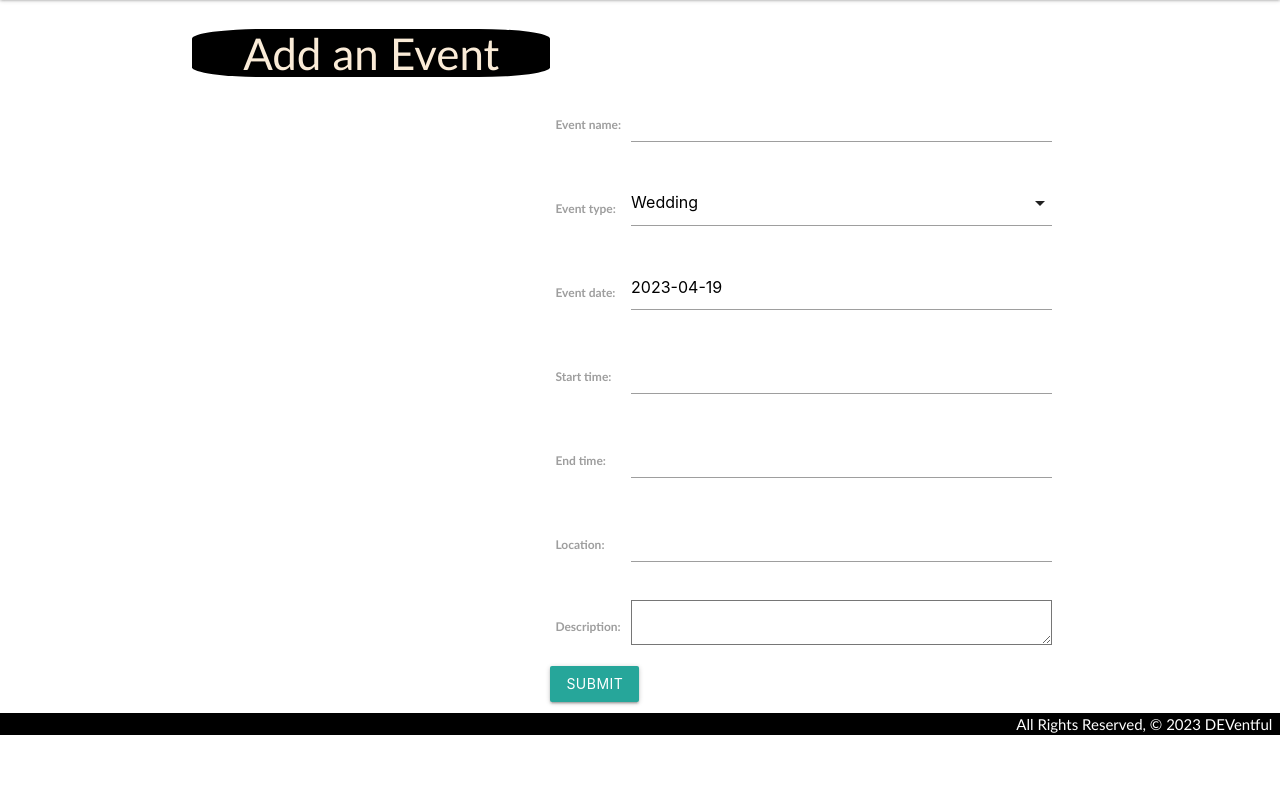
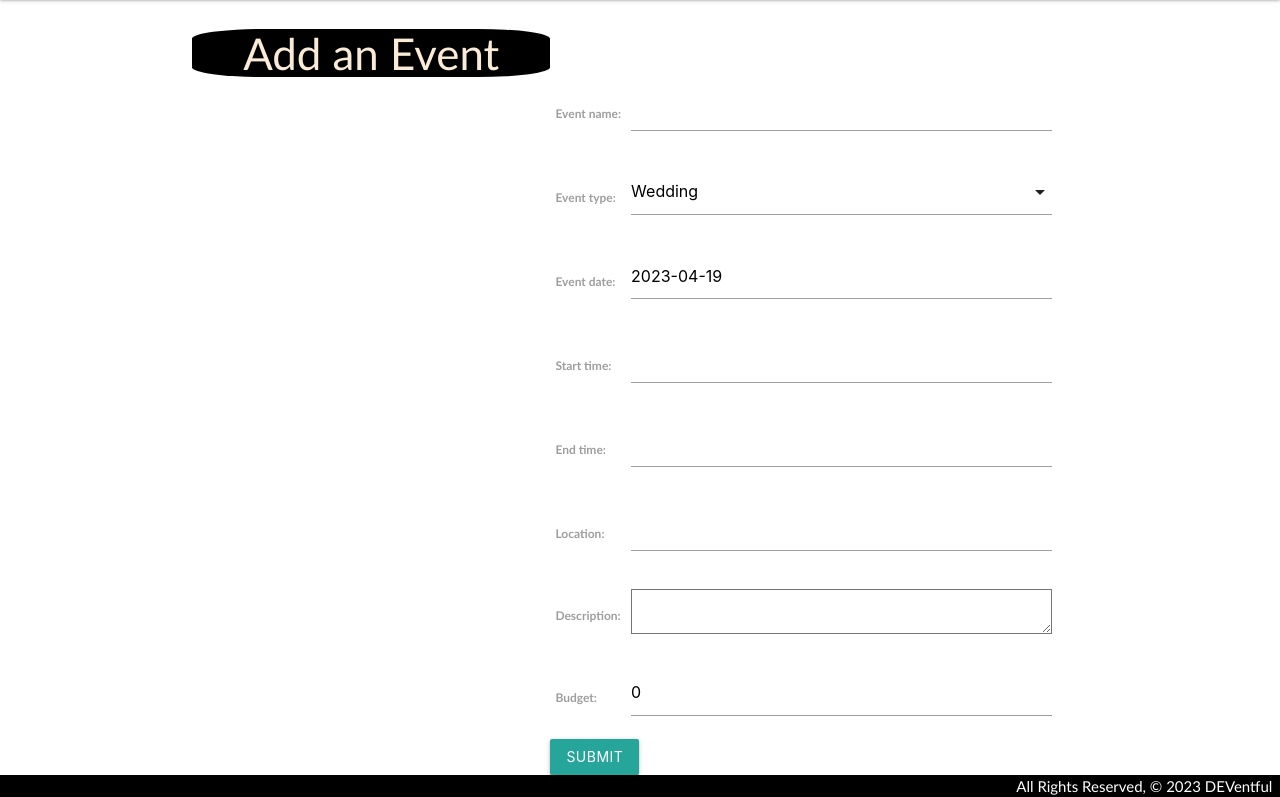
Before and after one commit to dszwarc/DEVentful, a Django app: page /events/create/ in a window 1280 px wide. Shown: the part 65-862 px from the top of the page. Before the commit the page ends 800 px from the top, so only its background shows below. Run offline with Django 4.2, Linux system fonts and the light colour scheme; the visitor is signed in with stand-in values (Sample User, id 1).

Commit message:
add location query to event detail view function

```diff
--- a/main_app/models.py
+++ b/main_app/models.py
@@ -31,7 +31,7 @@ class Event(models.Model):
     description = models.TextField()
     # a user has many events, event belongs to a User
     user = models.ForeignKey(User, on_delete=models.CASCADE)
-
+    budget = models.IntegerField(default=0)
     #vendors = models.ManyToManyField(Vendor, blank=True)
     created_at = models.DateTimeField(auto_now_add=True)
     updated_at = models.DateTimeField(auto_now=True)
@@ -47,10 +47,10 @@ class Vendor(models.Model):
     vendor_name = models.CharField(max_length=200)
     description = models.CharField(max_length=500)
     category = models.CharField(max_length=1, choices=CATEGORIES, default=CATEGORIES[0][0])
-    cost = models.IntegerField(default=0)
+    cost = models.IntegerField(default=0.00)
     poc = models.CharField(max_length=12)
     email = models.EmailField(max_length=254)
-    phone = models.IntegerField(default=0)
+    phone = models.IntegerField(default=1234567890)
     events = models.ManyToManyField(Event, blank=True)
 
     def __str__(self):
--- a/main_app/templates/main_app/event_detail.html
+++ b/main_app/templates/main_app/event_detail.html
@@ -11,7 +11,7 @@
   allowfullscreen
   referrerpolicy="no-referrer-when-downgrade"
   src="https://www.google.com/maps/embed/v1/place?key=AIzaSyDaYfi9oyToekXnn6qxxwh23YJKToCqB5Q
-    &q=yardley+pa">
+    &q={{query}}">
 </iframe>
 
 <div class="row">
@@ -23,6 +23,7 @@
                 <p>Location: {{ event.location }}</p>
                 <p>Type: {{ event.get_event_type_display }}</p>
                 <p>Description: {{ event.description }}</p>
+                <p>Total Cost: {{ total_cost }}</p>
             </div>
             <div class="card-action">
                 <a href="{% url 'event_update' event.id %}">Edit</a>
--- a/main_app/urls.py
+++ b/main_app/urls.py
@@ -6,7 +6,7 @@ urlpatterns = [
     path('about/', views.about, name='about'),
     path('events/', views.event_index, name='events_index'),
     path('events/create/', views.EventCreate.as_view(), name='event_create'),
-    path('events/<int:pk>/', views.EventDetail.as_view(), name='event_detail'),
+    path('events/<int:pk>/', views.event_detail, name='event_detail'),
     path('events/<int:pk>/delete/', views.EventDelete.as_view(), name='event_delete'),
     path('events/<int:pk>/update/', views.EventUpdate.as_view(), name='event_update'),
     path('vendors/', views.VendorList.as_view(), name='vendors_index'),
--- a/main_app/views.py
+++ b/main_app/views.py
@@ -63,7 +63,7 @@ def add_photo(request, vendor_id):
 class EventCreate(LoginRequiredMixin, CreateView):
     model = Event
     fields = ['event_name', 'event_type', 'event_date', 'start_time',
-              'end_time', 'location', 'description']
+              'end_time', 'location', 'description', 'budget']
 
     def form_valid(self, form):
         form.instance.user = self.request.user
@@ -83,10 +83,15 @@ def event_index(request):
 class EventDetail(LoginRequiredMixin, DetailView):
     model = Event
 
-# def event_detail(request, pk):
-#     event_id = pk
-#     event = Vendor.objects.get(id=event_id)
-#     return render(request, 'main_app/vendor_detail.html', {'event': event})
+def event_detail(request, pk):
+    event_id = pk
+    event = Event.objects.get(id=event_id)
+    q_location = '+'.join(event.location.split())
+    vendors = event.vendor_set.all()
+    cost = 0
+    for vendor in vendors:
+        cost += vendor.cost
+    return render(request, 'main_app/event_detail.html', {'event': event, 'query':q_location, 'total_cost':cost})
 
 class EventDelete(LoginRequiredMixin, DeleteView):
     model = Event
@@ -96,7 +101,7 @@ class EventDelete(LoginRequiredMixin, DeleteView):
 class EventUpdate(LoginRequiredMixin, UpdateView):
     model = Event
     fields = ['event_name', 'event_date', 'start_time',
-              'end_time', 'location', 'description']
+              'end_time', 'location', 'description', 'budget']
     success_url = '/events/'
 
 
```
Also changed, not shown: main_app/migrations/0010_event_budget_alter_vendor_phone.py (added).
